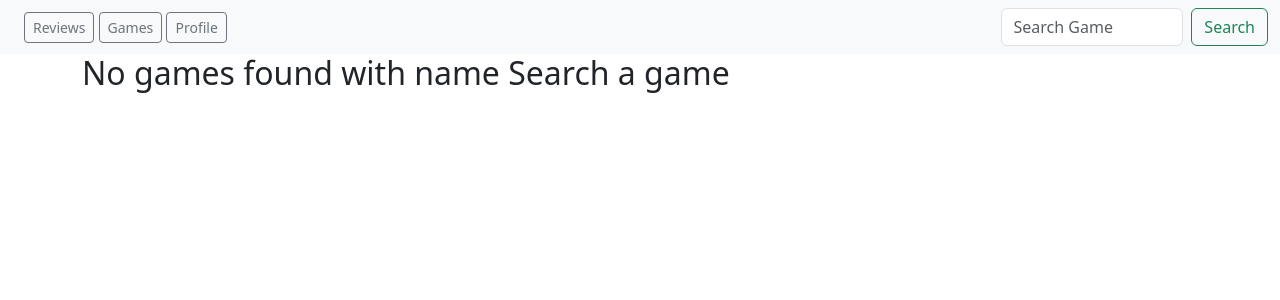
After one commit to BensonGathu/gamesreview, a Django app: page /search/ in a window 1280 px wide. The commit adds this page. Shown: the top 300 px of the page. Run offline with Django 3.2, Linux system fonts and the light colour scheme; some libraries are stand-ins or nearby versions.

```diff
--- a/games/models.py
+++ b/games/models.py
@@ -31,6 +31,7 @@ class Game(models.Model):
     user = models.ForeignKey(User,on_delete=models.CASCADE)
     title = models.CharField(max_length=250)
     trailer_link = models.URLField(max_length=30000)
+    description = models.TextField()
     game_type = models.CharField(max_length=250,choices=GAME_TYPE,default="Select type of game")
     date_created = models.DateTimeField(auto_now_add=True)
     def __str__(self):
--- a/games/templates/index.html
+++ b/games/templates/index.html
@@ -4,6 +4,6 @@
 {% block content %}
 {% for game in games %}
  {{game.title}}
-{{game.trailer_link}}
+<a href="{{game.trailer_link}}" target="_blank" ><i class="fa fa-youtube-play" aria-hidden="true"></i></a>
 {%endfor%}
 {%endblock%}
--- a/games/templates/navbar.html
+++ b/games/templates/navbar.html
@@ -12,7 +12,7 @@
       <button class="btn btn-sm btn-outline-secondary" type="button"><a class="dropdown-item" href="">Profile</a></button>
 
     </form>
-    <form class="d-flex" action="">
+    <form class="d-flex" action="{% url 'searchgame'%}">
       <input class="form-control me-2" type="search" placeholder="Search Game" aria-label="Search" name="game" >
       <button class="btn btn-outline-success" type="submit">Search</button>
     </form>
--- /dev/null
+++ b/games/templates/results.html
@@ -0,0 +1,32 @@
+{%extends 'base.html'%}
+{% block content %}
+<div class="container">
+
+  <div class="row">
+    {% if searched_game%}
+      <h2>{{ searched_games|length }} games with the name {{ message }} found</h2>
+    {% else %}
+      <h2> No games found with name {{message}}</h2>
+    {% endif %}
+
+  </div>
+
+  <div class="row">
+    {% if searched_game %}
+  {% for game in searched_game %}
+  <div class="row">
+    <div class="col-xs-18 col-sm-6 col-md-3">
+    <div class="thumbnail" data-toggle="modal" data-target="#{{image.id}}" style="width:300px; height: 300px;">
+       <img src="{{profile.profile_photo.url}}" alt="{{image.name}}" class="img-fluid img-thumbnail" style="width:280px; height: 200px;" >
+    <h4 class="text-center"> <b>{{profile.user.username}}</b></h4>
+    <!-- <p>{{image.desc}}</p> -->
+</div>
+</div>
+
+
+  {% endfor %}
+
+    {% endif %}
+  </div>
+</div>
+  {%endblock%}
--- /dev/null
+++ b/games/templates/reviews.html
@@ -0,0 +1,3 @@
+{{all_reviews}}
+
+{{form}}
--- a/games/urls.py
+++ b/games/urls.py
@@ -4,7 +4,10 @@ from django.conf import settings
 from django.conf.urls.static import static
 
 urlpatterns = [
-    path('',views.index,name='index')
+    path('',views.index,name='index'),
+    path('review/<int:id>/',views.reviews,name='reviews'),
+    path('game/<int:id>/',views.singlegame,name='singlegame'),
+    path('search/',views.search_game,name='searchgame')
 ]
 
 if settings.DEBUG:
--- a/games/views.py
+++ b/games/views.py
@@ -1,5 +1,6 @@
-from django.shortcuts import render
+from django.shortcuts import render,redirect,get_object_or_404
 from . models import Profile,Game,Review
+from .forms import GameUploadForm,NewReviewForm
 # Create your views here.
 
 def index(request):
@@ -14,7 +15,7 @@ def reviews(request,id):
     form = NewReviewForm()
     if request.method == 'POST':
         form = NewReviewForm(request.POST)
-        if form.is_valid()
+        if form.is_valid():
             review = form.save(commit=False)
             review.game = game
             review.user = request.user
@@ -37,4 +38,13 @@ def upload_game(request):
     pass
 
 def search_game(request):
-    pass
+    if 'game' in request.GET and request.GET['game']:
+        search_game = request.GET.get('game')
+        searched_game = Game.search_game(search_game)
+        message = f'{search_game}'
+
+        return render(request,'results.html',{"message":message,"searched_game":searched_game})
+
+    else:
+        message = "Search a game"
+        return render(request,'results.html',{"message":message})
--- a/gamesreview/settings.py
+++ b/gamesreview/settings.py
@@ -41,6 +41,8 @@ INSTALLED_APPS = [
     'games',
     'crispy_forms',
     'django_bootstrap5',
+    'star_ratings',
+
 ]
 
 MIDDLEWARE = [
--- a/gamesreview/urls.py
+++ b/gamesreview/urls.py
@@ -19,4 +19,6 @@ from django.urls import path,include
 urlpatterns = [
     path('admin/', admin.site.urls),
     path('',include('games.urls')),
+    path('ratings/', include('star_ratings.urls', namespace='ratings')),
+
 ]
```
Also changed, not shown: games/forms.py (+10 -0 lines), games/templates/game.html (added, +27 -0 lines), games/migrations/0005_game_description.py (added).
